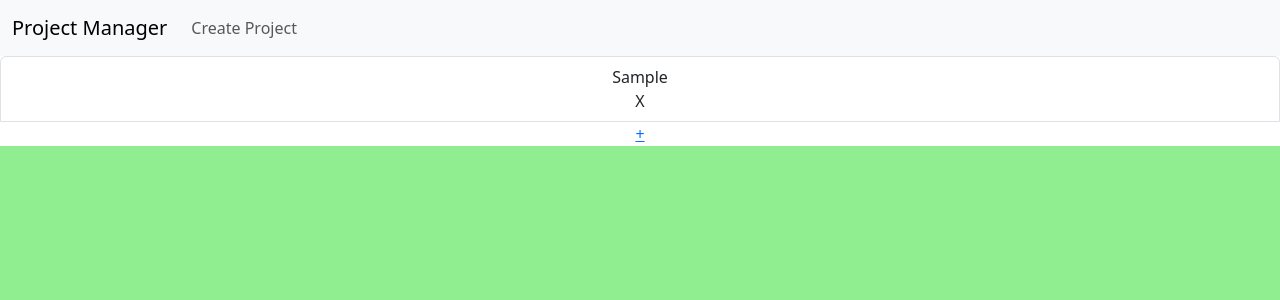
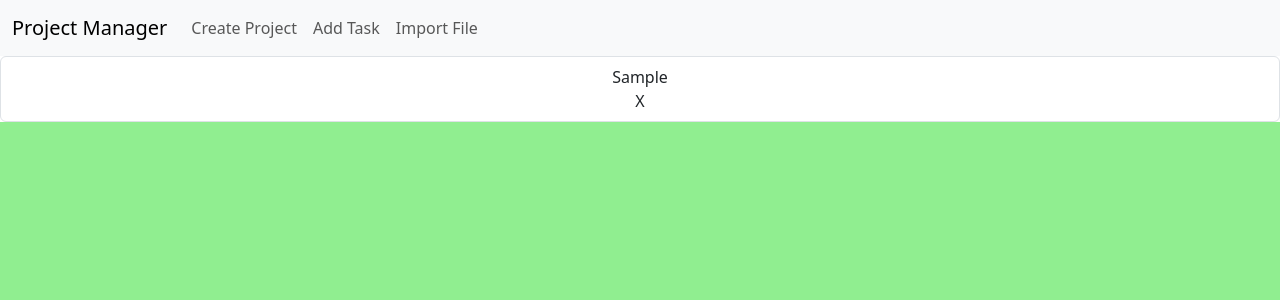
Before and after one commit to Mattjava/Project-Manager, a Flask app: page /project/1 in a window 1280 px wide. Shown: the top 300 px of the page. Run offline with Flask 3, Linux system fonts and the light colour scheme; tables that the repository leaves empty hold one stand-in row (values such as "Sample post"); some libraries are stand-ins or nearby versions.

Commit message:
Added a file upload feature
Now the user can upload a file of their tasks to their respective projects.

```diff
--- a/app.py
+++ b/app.py
@@ -4,10 +4,12 @@
 from flask_wtf import FlaskForm
 from wtforms import StringField, SubmitField
 from wtforms.validators import DataRequired
+from werkzeug.utils import secure_filename
 from sqlalchemy import Table, Column, MetaData, Sequence, Identity, String
 from sqlalchemy.sql import text
 from model import db, Task, Project
-from forms import TaskForm, ProjectForm
+from forms import TaskForm, ProjectForm, FileForm
+from file import process_file, allowed_file, DOWNLOAD_FOLDER
 import os
 
 
@@ -22,6 +24,7 @@
 # Environment Variables
 app.config['SQLALCHEMY_DATABASE_URI'] = os.environ['DATABASE_URI']
 app.config['SECRET_KEY'] = os.environ['SECRET_KEY']
+app.config['UPLOAD_FOLDER'] = DOWNLOAD_FOLDER
 
 # Database connection
 db.init_app(app)
@@ -72,12 +75,12 @@
 # Loads page to add new tasks
 @app.route('/addproject')
 def addproject():
-    return render_template('add.html', form=ProjectForm(), create_task=False)
+    return render_template('add.html', form=ProjectForm(), project_page=False)
 
 @app.route('/addtask/<int:id>', methods=['GET', 'POST'])
 def addtask(id):
     current_project = db.session.query(Project).get(id)
-    return render_template('add.html', form=TaskForm(), create_task=True, project=current_project)
+    return render_template('add.html', form=TaskForm(), project_page=True, project=current_project)
 
 # This URL handles POST request with new tasks
 # The function connected saves new data into the Postresql database and redirects the user to the home page
@@ -106,6 +109,16 @@
             db.session.commit()
     return redirect('/')
 
+@app.route('/file/<int:id>', methods=['GET', 'POST'])
+def file(id):
+    file_form = FileForm()
+    if request.method == 'POST' and file_form.validate_on_submit():
+        filedata = file_form.file.data
+        filename = secure_filename(filedata.filename)
+        process_file(filename, filedata, id)
+        return redirect(f'/project/{id}')
+    return render_template("file.html", project_page=True, project=Project.query.get(id), form=file_form)
+
 @app.route('/deleteproject/<int:id>')
 def deleteproject(id):
     db.session.execute(text('DELETE FROM task WHERE project_id=:id'), {"id": id})
--- /dev/null
+++ b/file.py
@@ -0,0 +1,26 @@
+import os
+from model import db, Task, Project
+
+
+DOWNLOAD_FOLDER = "./uploads"
+ALLOWED_EXTENSIONS = {'txt', 'csv'}
+
+def allowed_file(filename):
+    return '.' in filename and \
+           filename.rsplit('.', 1)[1].lower() in ALLOWED_EXTENSIONS
+
+def save_tasks(file_path, project_id):
+    with open(file_path, 'r') as file:
+        tasks = file.readlines()
+    tasks = [task[:-1] if "\n" in task else task for task in tasks]
+
+    for task in tasks:
+        new_task = Task(task, project_id=project_id)
+        db.session.add(new_task)
+        db.session.commit()
+
+
+def process_file(filename, filedata, project_id):
+    filedata.save(os.path.join(DOWNLOAD_FOLDER, filename))
+    save_tasks(os.path.join(DOWNLOAD_FOLDER, filename), project_id)
+    os.remove(os.path.join(DOWNLOAD_FOLDER, filename))
--- a/forms.py
+++ b/forms.py
@@ -1,6 +1,8 @@
 from flask_wtf import FlaskForm
+from flask_wtf.file import FileAllowed, FileField
 from wtforms import StringField, SubmitField
 from wtforms.validators import DataRequired
+
 
 # This class is used to set up the form to take in new tasks
 class TaskForm(FlaskForm):
@@ -10,3 +12,7 @@
 class ProjectForm(FlaskForm):
     name = StringField('Project Name', validators=[DataRequired()])
     submit = SubmitField('Submit')
+
+class FileForm(FlaskForm):
+    file = FileField('Project File', validators=[FileAllowed(['txt', 'csv'])])
+    submit = SubmitField('Submit')
--- a/templates/header.html
+++ b/templates/header.html
@@ -11,6 +11,14 @@
         <li class="nav-item">
           <a class="nav-link" href="{{ url_for('addproject') }}">Create Project</a>
         </li>
+          {% if project_page %}
+          <li class="nav-item">
+          <a class="nav-link" href="{{ url_for('addtask', id=project['project_id']) }}">Add Task</a>
+            </li>
+              <li class="nav-item">
+          <a class="nav-link" href="{{ url_for('file', id=project['project_id']) }}">Import File</a>
+            </li>
+          {% endif %}
       </ul>
     </div>
   </div>
--- a/templates/index.html
+++ b/templates/index.html
@@ -42,10 +42,6 @@
                     {% endif %}
                 </div>
             {% endfor %}
-
-            {% if project_page %}
-                <a href="{{ url_for('addtask', id=project['project_id']) }}">+</a>
-            {% endif %}
         </ul>
     <script src="https://cdn.jsdelivr.net/npm/bootstrap@5.3.7/dist/js/bootstrap.bundle.min.js" integrity="sha384-ndDqU0Gzau9qJ1lfW4pNLlhNTkCfHzAVBReH9diLvGRem5+R9g2FzA8ZGN954O5Q" crossorigin="anonymous"></script>
 </body>
```
Also changed, not shown: templates/add.html (+9 -2 lines), templates/delete.html (deleted, +0 -18 lines), templates/file.html (added, +20 -0 lines).
